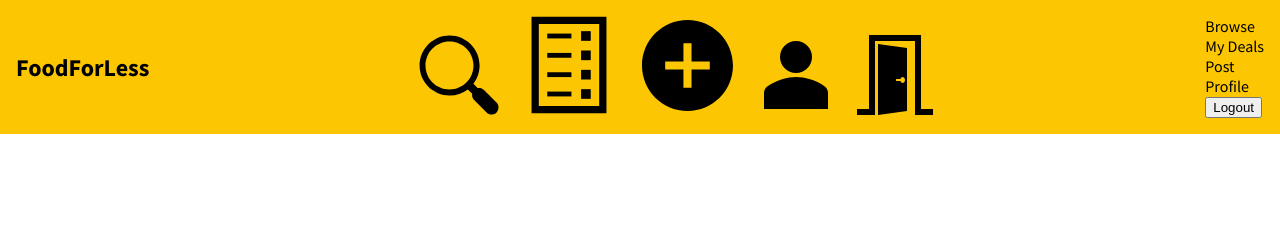
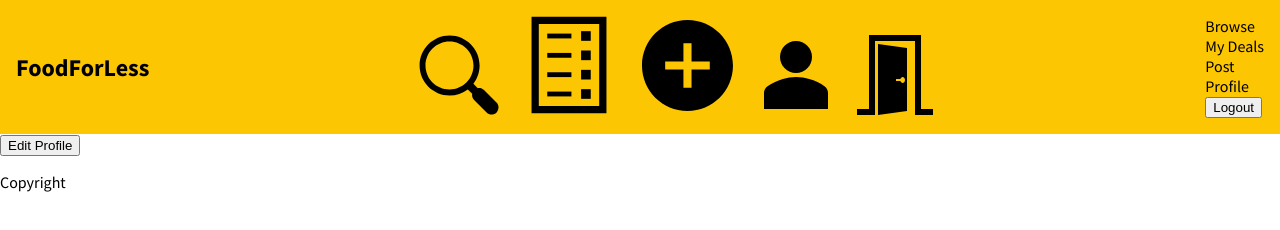
Before and after one commit to amedeor/2800-202210-BBY03, a website: page app/html/profile.html in a window 1280 px wide. Drawn offline with Linux system fonts and the light colour scheme.

Commit message:
made profile.html up to date with adminprofile.html

```diff
--- a/app/html/profile.html
+++ b/app/html/profile.html
@@ -37,9 +37,13 @@
 
   <div id="profile-info"></div>
 
+  <div id="profile-abilities">
+    <button>Edit Profile</button>
+  </div>
+
   <footer id="footer">
     <div>
-      <p></p>
+      <p>Copyright</p>
     </div>
   </footer>
 </body>
```
Also changed, not shown: app/html/index.html (+1 -1 lines).
